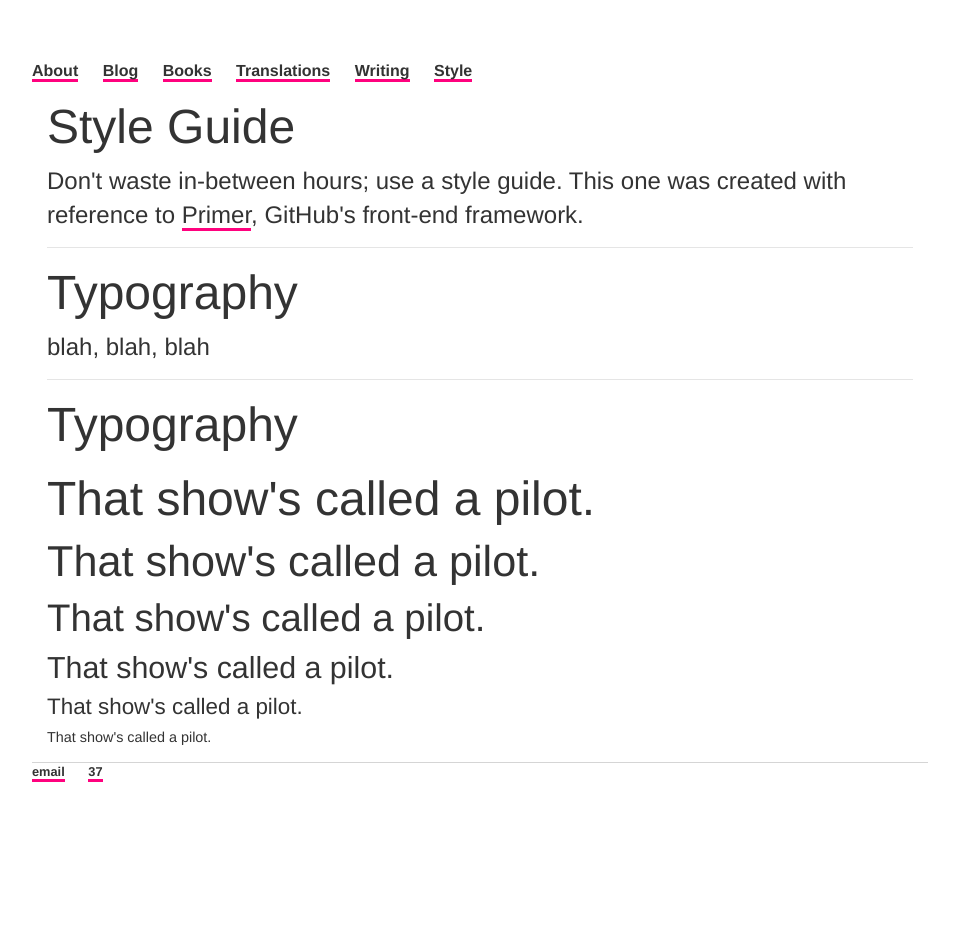
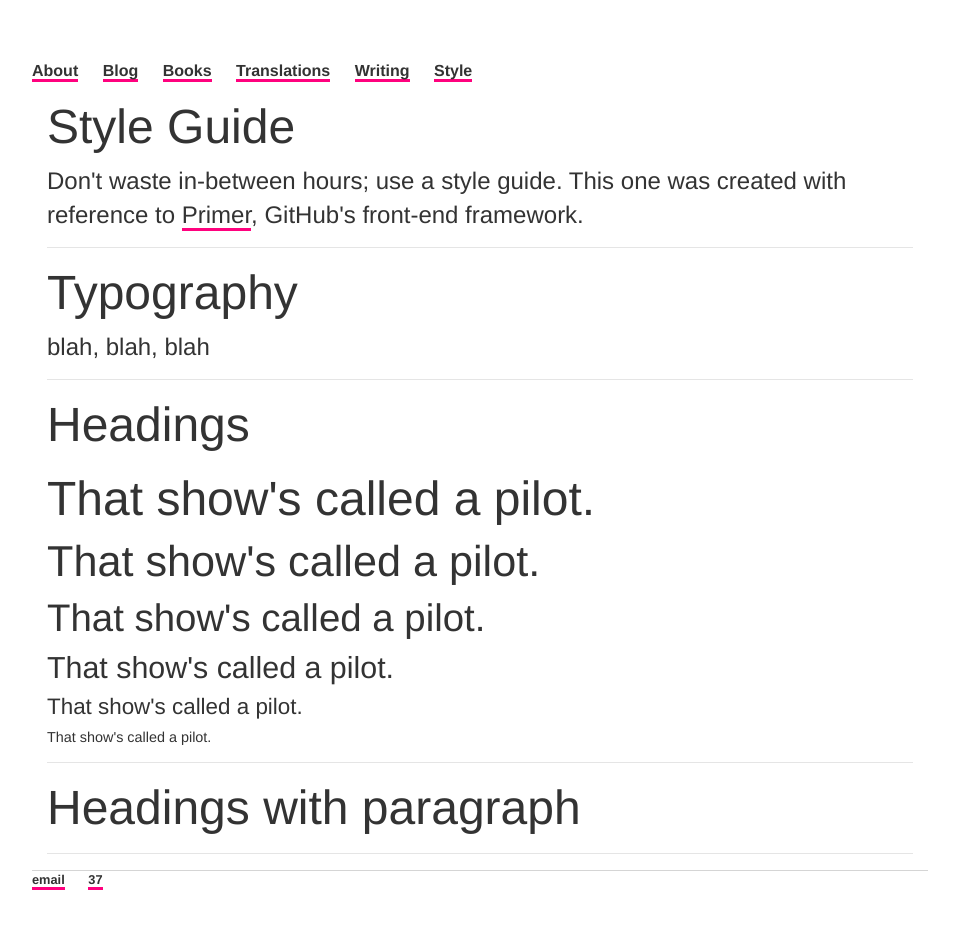
Before and after one commit to ariesti/ariesti.github.io, a Jekyll site: the page built from style/index.html, in a window 1280 px wide. Shown: the whole page, without its empty margins (160-1119 px from the left). Built offline with Jekyll 4.4.1, drawn with Linux system fonts in a browser that asks for light colours; before the commit the page ends 900 px from its top, so only the background shows below that.

Commit message:
Update index.html

```diff
--- a/style/index.html
+++ b/style/index.html
@@ -14,7 +14,7 @@ permalink: /style/
     	</div>
 	<hr>
 	<div class="headings">
-		<h1>Typography</h1>
+		<h1>Headings</h1>
 		<p>
 		<h1>That show's called a pilot.</h1>
 		<h2>That show's called a pilot.</h2>
@@ -24,3 +24,10 @@ permalink: /style/
 		<h6>That show's called a pilot.</h6>
 		</p>
 	</div>
+	<hr>
+	<div class="headings 2">
+		<h1>Headings with paragraph</h1>
+		<p>
+		</p>
+	</div>
+		<hr>
```
